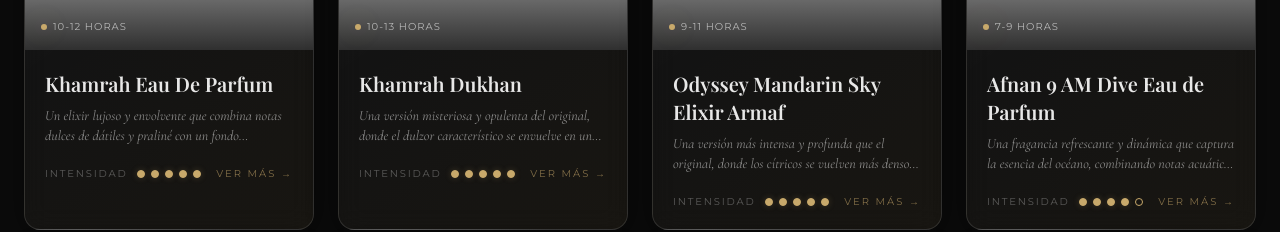
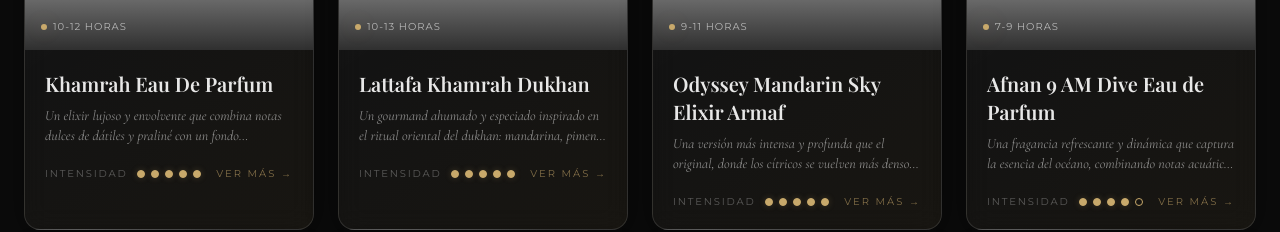
Before and after one commit to DiegoMy7/IKER-PARFUM-DE-ROIS, a React (Vite) app: page / in a window 1280 px wide. Shown: the part 2243-2475 px from the top of the page. Built offline with nearby package versions, Linux system fonts and the light colour scheme; a web font is replaced by a local one.

Commit message:
nuevo catalogo v3

```diff
--- a/src/components/catalog/Footer.jsx
+++ b/src/components/catalog/Footer.jsx
@@ -5,7 +5,7 @@
 
 const SOCIAL_LINKS = [
   { label: 'Instagram', href: 'https://www.instagram.com/', icon: Instagram },
-  { label: 'TikTok', href: 'https://www.tiktok.com/', icon: Music2 },
+  { label: 'TikTok', href: 'https://www.tiktok.com/@777.iker_bt?_r=1&_t=ZS-96KwDp50OV3', icon: Music2 },
   {
     label: 'WhatsApp',
     href: `https://wa.me/${WHATSAPP_NUMBER}?text=${encodeURIComponent('Hola, me gustaría conocer más sobre IKER PARFUM DE ROIS.')}`,
--- a/src/data/perfumes.js
+++ b/src/data/perfumes.js
@@ -1,4 +1,5 @@
-// Datos de ejemplo para usar sin Firebase o para seed inicial
+// Catálogo base para usar sin Firebase o como seed inicial.
+// Las imágenes nuevas quedan preparadas en /public/perfumes con el mismo nombre del producto.
 export const SAMPLE_PERFUMES = [
   {
     id: '1',
@@ -6,10 +7,11 @@
     price: 170,
     description: 'Una variante sofisticada del icónico Khamrah, que añade una nota de café tostado a su base cálida y especiada para una experiencia gourmet profunda.',
     imageUrl: '/perfumes/Khamrah Qahwa Eau De Parfum.webp',
-    notes: { top: 'Canela, Cardamomo, Jengibre', heart: 'Café tostado, Praliné, Frutas confitadas, Flores blancas', base: 'Vainilla, Haba Tonka, Benjuí, Ámbar, Almizcle' },
+    notes: { top: 'Canela, cardamomo, jengibre', heart: 'Café tostado, praliné, frutas confitadas, flores blancas', base: 'Vainilla, haba tonka, benjuí, ámbar, almizcle' },
     longevity: '10-12 horas',
     intensity: 5,
-    occasion: 'Noche, Invierno, Especial',
+    occasion: 'Noche, invierno, ocasión especial',
+    categories: ['arabes'],
     visible: true,
   },
   {
@@ -18,10 +20,11 @@
     price: 170,
     description: 'Una interpretación sublime y ahumada del ADN original, con toques de vainilla bourbon y especias que evocan una masculinidad refinada y nocturna.',
     imageUrl: '/perfumes/Asad Bourbon.webp',
-    notes: { top: 'Pimienta Negra, Piña, Cardamomo', heart: 'Pachulí, Café, Iris', base: 'Vainilla Bourbon, Ámbar, Benjuí, Madera de Roble' },
+    notes: { top: 'Pimienta negra, piña, cardamomo', heart: 'Pachulí, café, iris', base: 'Vainilla bourbon, ámbar, benjuí, madera de roble' },
     longevity: '9-12 horas',
     intensity: 4,
-    occasion: 'Noche, Eventos Formales',
+    occasion: 'Noche, eventos formales',
+    categories: ['arabes'],
     visible: true,
   },
   {
@@ -30,10 +33,10 @@
     price: 170,
     description: 'Una explosión cítrica y dulce que combina la frescura de la mandarina con un fondo de caramelo y maderas, inspirada en la energía del atardecer.',
     imageUrl: '/perfumes/Odyssey Mandarin Sky.webp',
-    notes: { top: 'Mandarina, Naranja, Azafrán, Salvia', heart: 'Caramelo, Haba Tonka, Tagetes', base: 'Ambroxan, Vetiver, Cedro' },
+    notes: { top: 'Mandarina, naranja, azafrán, salvia', heart: 'Caramelo, haba tonka, tagetes', base: 'Ambroxan, vetiver, cedro' },
     longevity: '7-9 horas',
     intensity: 4,
-    occasion: 'Día, Versátil, Otoño',
+    occasion: 'Día, versátil, otoño',
     categories: ['arabes'],
     visible: true,
   },
@@ -43,10 +46,11 @@
     price: 170,
     description: 'Una fragancia vibrante y seductora con una apertura frutal que evoluciona hacia un fondo cálido de vainilla, ideal para destacar en la vida nocturna.',
     imageUrl: '/perfumes/Afnan 9 PM Eau de Parfum.webp',
-    notes: { top: 'Manzana, Canela, Lavanda silvestre, Bergamota', heart: 'Flor de azahar del naranjo, Lirio de los valles', base: 'Vainilla, Haba tonka, Ámbar, Pachulí' },
+    notes: { top: 'Manzana, canela, lavanda silvestre, bergamota', heart: 'Flor de azahar del naranjo, lirio de los valles', base: 'Vainilla, haba tonka, ámbar, pachulí' },
     longevity: '9-12 horas',
     intensity: 5,
-    occasion: 'Noche, Fiesta, Salidas sociales',
+    occasion: 'Noche, fiesta, salidas sociales',
+    categories: ['arabes'],
     visible: true,
   },
   {
@@ -55,34 +59,37 @@
     price: 170,
     description: 'Un elixir lujoso y envolvente que combina notas dulces de dátiles y praliné con un fondo ambarado, creando una estela cálida y adictiva.',
     imageUrl: '/perfumes/Khamrah Eau De Parfum.webp',
-    notes: { top: 'Canela, Nuez moscada, Bergamota', heart: 'Dátiles, Praliné, Nardo, Mahonial', base: 'Vainilla, Haba tonka, Benjuí, Ámbar, Mirra, Madera de Akigala' },
+    notes: { top: 'Canela, nuez moscada, bergamota', heart: 'Dátiles, praliné, nardo, mahonial', base: 'Vainilla, haba tonka, benjuí, ámbar, mirra, madera de akigala' },
     longevity: '10-12 horas',
     intensity: 5,
-    occasion: 'Noche, Invierno, Citas',
+    occasion: 'Noche, invierno, citas',
+    categories: ['arabes'],
     visible: true,
   },
   {
     id: '6',
-    name: 'Khamrah Dukhan',
-    price: 200,
-    description: 'Una versión misteriosa y opulenta del original, donde el dulzor característico se envuelve en un velo de incienso y maderas ahumadas.',
+    name: 'Lattafa Khamrah Dukhan',
+    price: 190,
+    description: 'Un gourmand ahumado y especiado inspirado en el ritual oriental del dukhan: mandarina, pimento e incienso sobre tabaco, ámbar, tonka y praliné.',
     imageUrl: '/perfumes/Khamrah Dukhan.webp',
-    notes: { top: 'Canela, Nuez moscada, Bergamota', heart: 'Dátiles, Praliné, Incienso, Azafrán', base: 'Vainilla, Humo, Ámbar, Cuero, Pachulí' },
+    notes: { top: 'Mandarina, pimento, especias ahumadas', heart: 'Cistus, flor de naranjo, incienso, pachulí', base: 'Tabaco, ámbar, haba tonka, benjuí, praliné' },
     longevity: '10-13 horas',
     intensity: 5,
-    occasion: 'Noche, Invierno, Eventos Formales',
+    occasion: 'Noche, invierno, eventos formales',
+    categories: ['arabes'],
     visible: true,
   },
   {
     id: '7',
     name: 'Odyssey Mandarin Sky Elixir Armaf',
     price: 200,
-    description: 'Una versión más intensa y profunda que el original, donde los cítricos se vuelven más densos y la base ambarada cobra un protagonismo imponente.',
+    description: 'Una versión más intensa y profunda que el original, donde los cítricos se vuelven más densos y la base ámbarada cobra un protagonismo imponente.',
     imageUrl: '/perfumes/Odyssey Mandarin Sky Elixir Armaf.webp',
-    notes: { top: 'Mandarina, Naranja, Pomelo, Salvia', heart: 'Caramelo, Haba Tonka, Especias aromáticas', base: 'Ámbar, Cuero, Vetiver, Cedro' },
+    notes: { top: 'Mandarina, naranja, pomelo, salvia', heart: 'Caramelo, haba tonka, especias aromáticas', base: 'Ámbar, cuero, vetiver, cedro' },
     longevity: '9-11 horas',
     intensity: 5,
-    occasion: 'Noche, Otoño, Invierno',
+    occasion: 'Noche, otoño, invierno',
+    categories: ['arabes'],
     visible: true,
   },
   {
@@ -91,23 +98,23 @@
     price: 175,
     description: 'Una fragancia refrescante y dinámica que captura la esencia del océano, combinando notas acuáticas y cítricas con un secado amaderado muy versátil.',
     imageUrl: '/perfumes/Afnan 9 AM Dive Eau de Parfum.webp',
-    notes: { top: 'Menta, Grosella negra, Limón, Pimienta rosa', heart: 'Manzana, Incienso, Cedro', base: 'Jengibre, Sándalo, Pachulí, Jazmín' },
+    notes: { top: 'Menta, grosella negra, limón, pimienta rosa', heart: 'Manzana, incienso, cedro', base: 'Jengibre, sándalo, pachulí, jazmín' },
     longevity: '7-9 horas',
     intensity: 4,
-    occasion: 'Día, Verano, Gimnasio',
+    occasion: 'Día, verano, gimnasio',
     categories: ['arabes'],
     visible: true,
   },
   {
     id: '9',
-    name: 'Badee Al Oud Sublime Eau De Parfum',
+    name: 'Badee Al Oud Sublime Lattafa',
     price: 170,
-    description: 'Una fragancia frutal y vibrante que destaca por su nota protagonista de manzana roja y rosa, equilibrada con un fondo de musgo y pachulí para una estela exótica.',
+    description: 'Una fragancia frutal, fresca y brillante, con manzana, lichi y rosa al inicio; ciruela y jazmín al centro; y una base de vainilla, musgo y pachulí.',
     imageUrl: '/perfumes/Badee Al Oud Sublime Eau De Parfum.webp',
-    notes: { top: 'Manzana, Lichi, Rosa', heart: 'Ciruela, Jazmín', base: 'Vainilla, Musgo, Pachulí' },
+    notes: { top: 'Manzana, lichi, rosa', heart: 'Ciruela, jazmín', base: 'Vainilla, musgo, pachulí' },
     longevity: '8-10 horas',
     intensity: 4,
-    occasion: 'Día, Primavera, Versátil',
+    occasion: 'Día, primavera, uso diario',
     categories: ['arabes'],
     visible: true,
   },
@@ -115,12 +122,13 @@
     id: '10',
     name: 'Odyssey Homme Armaf',
     price: 180,
-    description: 'Una fragancia oriental y seductora que destaca por su calidez ambarada y notas de iris, ofreciendo una elegancia oscura y sofisticada.',
+    description: 'Una fragancia oriental y seductora que destaca por su calidez ámbarada y notas de iris, ofreciendo una elegancia oscura y sofisticada.',
     imageUrl: '/perfumes/odyssey homme armaf.jpeg',
-    notes: { top: 'Vainilla, Ámbar', heart: 'Iris, Especias orientales', base: 'Cuero, Notas amaderadas, Jazmín' },
+    notes: { top: 'Vainilla, ámbar', heart: 'Iris, especias orientales', base: 'Cuero, notas amaderadas, jazmín' },
     longevity: '8-10 horas',
     intensity: 4,
-    occasion: 'Noche, Citas, Invierno',
+    occasion: 'Noche, citas, invierno',
+    categories: ['arabes'],
     visible: true,
   },
   {
@@ -129,22 +137,24 @@
     price: 170,
     description: 'Una fragancia opulenta y mística inspirada en la gema malaquita, que equilibra notas especiadas de azafrán con la profundidad terrosa del oud y maderas nobles.',
     imageUrl: '/perfumes/Sceptre Malachite Maison Alhambra.webp',
-    notes: { top: 'Azafrán, Nuez moscada, Lavanda', heart: 'Oud (Madera de Agar), Notas amaderadas', base: 'Pachulí, Almizcle' },
+    notes: { top: 'Azafrán, nuez moscada, lavanda', heart: 'Oud, notas amaderadas', base: 'Pachulí, almizcle' },
     longevity: '10-12 horas',
     intensity: 5,
-    occasion: 'Noche, Eventos Especiales, Invierno',
+    occasion: 'Noche, eventos especiales, invierno',
+    categories: ['arabes'],
     visible: true,
   },
   {
     id: '12',
     name: 'Asad Eau De Parfum',
     price: 170,
-    description: 'Una fragancia audaz y especiada con una apertura vibrante de pimienta negra que se asienta en un fondo cálido de vainilla y ámbar, proyectando poder y sofisticación.',
+    description: 'Una fragancia audaz y especiada con una apertura vibrante de pimienta negra que se asienta en un fondo cálido de vainilla y ámbar.',
     imageUrl: '/perfumes/Asad Eau De Parfum.webp',
-    notes: { top: 'Pimienta negra, Piña, Tabaco', heart: 'Café, Iris, Pachulí', base: 'Vainilla, Ámbar, Madera seca, Benjuí, Ládano' },
+    notes: { top: 'Pimienta negra, piña, tabaco', heart: 'Café, iris, pachulí', base: 'Vainilla, ámbar, madera seca, benjuí, ládano' },
     longevity: '9-12 horas',
     intensity: 5,
-    occasion: 'Noche, Invierno, Otoño',
+    occasion: 'Noche, invierno, otoño',
+    categories: ['arabes'],
     visible: true,
   },
   {
@@ -153,22 +163,23 @@
     price: 'Consultar',
     description: 'Una fragancia exuberante y lujosa de carácter gourmand, donde las notas frutales y el melón se funden con un fondo dulce de vainilla y almizcle.',
     imageUrl: '/perfumes/Al Haramain Amber Oud Gold Edition.webp',
-    notes: { top: 'Bergamota, Notas verdes', heart: 'Melón, Notas dulces, Piña, Ámbar', base: 'Vainilla, Almizcle, Notas amaderadas' },
+    notes: { top: 'Bergamota, notas verdes', heart: 'Melón, notas dulces, piña, ámbar', base: 'Vainilla, almizcle, notas amaderadas' },
     longevity: '12+ horas',
     intensity: 5,
-    occasion: 'Noche, Fiesta, Versátil',
+    occasion: 'Noche, fiesta, versátil',
+    categories: ['arabes'],
     visible: true,
   },
   {
     id: '14',
     name: 'Layton Parfums de Marly',
     price: 'Consultar',
-    description: 'Un nicho elegante y seductor: manzana jugosa, lavanda aromatica y una base cremosa de vainilla, patchouli y maderas que deja una estela refinada y muy reconocible.',
+    description: 'Un nicho elegante y seductor: manzana jugosa, lavanda aromática y una base cremosa de vainilla, pachulí y maderas que deja una estela refinada.',
     imageUrl: '/perfumes/Layton Parfums de Marly.webp',
-    notes: { top: 'Manzana, Bergamota, Cardamomo', heart: 'Lavanda, Violeta, Geranio', base: 'Patchouli, Vainilla, Madera de guayaco, Praline' },
+    notes: { top: 'Manzana, bergamota, cardamomo', heart: 'Lavanda, violeta, geranio', base: 'Pachulí, vainilla, madera de guayaco, praliné' },
     longevity: '10-12 horas',
     intensity: 5,
-    occasion: 'Noche, Elegante, Clima fresco',
+    occasion: 'Noche, elegante, clima fresco',
     categories: ['nicho'],
     visible: true,
   },
@@ -176,12 +187,12 @@
     id: '15',
     name: 'Erba Pura Xerjoff',
     price: 'Consultar',
-    description: 'Una fragancia nicho luminosa y frutal, con cítricos mediterráneos en la salida, frutas dulces en el corazón y un fondo limpio de almizcle blanco, ámbar y vainilla.',
+    description: 'Una fragancia nicho luminosa y frutal, con cítricos mediterraneos en la salida, frutas dulces en el corazón y un fondo limpio de almizcle blanco, ámbar y vainilla.',
     imageUrl: '/perfumes/Erba Pura Xerjoff.webp',
-    notes: { top: 'Limón, Bergamota de Calabria, Naranja siciliana', heart: 'Frutas mediterráneas', base: 'Ámbar, Vainilla de Madagascar, Almizcle blanco' },
+    notes: { top: 'Limón, bergamota de Calabria, naranja siciliana', heart: 'Frutas mediterráneas', base: 'Ámbar, vainilla de Madagascar, almizcle blanco' },
     longevity: '9-12 horas',
     intensity: 5,
-    occasion: 'Día, Verano, Salidas',
+    occasion: 'Día, verano, salidas',
     categories: ['nicho'],
     visible: true,
   },
@@ -189,12 +200,12 @@
     id: '16',
     name: 'Valentino Uomo Born In Roma Intense',
     price: 'Consultar',
-    description: 'Un diseñador ambarado y fougère que combina vainilla bourbon con lavandín y vetiver ahumado, logrando un aroma nocturno, moderno y sensual sin perder elegancia.',
+    description: 'Un diseñador ambarado y fougère que combina vainilla bourbon con lavandin y vetiver ahumado, logrando un aroma nocturno, moderno y sensual.',
     imageUrl: '/perfumes/Valentino Uomo Born In Roma Intense.webp',
-    notes: { top: 'Vainilla bourbon, Jengibre', heart: 'Lavandin', base: 'Vetiver ahumado' },
+    notes: { top: 'Vainilla bourbon, jengibre', heart: 'Lavandin', base: 'Vetiver ahumado' },
     longevity: '8-10 horas',
     intensity: 4,
-    occasion: 'Noche, Citas, Clima fresco',
+    occasion: 'Noche, citas, clima fresco',
     categories: ['disenador'],
     visible: true,
   },
@@ -202,12 +213,12 @@
     id: '17',
     name: 'Scandal Pour Homme EDT',
     price: 'Consultar',
-    description: 'Un diseñador ambarado amaderado, dulce y atrevido, donde la salvia esclarea se une al haba tonka, el caramelo y el vetiver para una estela masculina y llamativa.',
+    description: 'Un diseñador ambarado amaderado, dulce y atrevido, donde la salvia esclarea se une al haba tonka, el caramelo y el vetiver.',
     imageUrl: '/perfumes/Scandal Pour Homme.webp',
-    notes: { top: 'Salvia esclarea', heart: 'Haba tonka, Caramelo', base: 'Vetiver' },
+    notes: { top: 'Salvia esclarea', heart: 'Haba tonka, caramelo', base: 'Vetiver' },
     longevity: '8-10 horas',
     intensity: 4,
-    occasion: 'Noche, Fiesta, Clima fresco',
+    occasion: 'Noche, fiesta, clima fresco',
     categories: ['disenador'],
     visible: true,
   },
@@ -215,12 +226,12 @@
     id: '18',
     name: 'Scandal Le Parfum',
     price: 'Consultar',
-    description: 'Una versión más intensa y elegante de Scandal, con geranio vibrante, tonka adictiva y sándalo cálido para una presencia nocturna más profunda.',
+    description: 'Una versión más intensa y elegante de Scandal, con geranio vibrante, tonka adictiva y sándalo cálido para una presencia nocturna profunda.',
     imageUrl: '/perfumes/Scandal Le Parfum.webp',
     notes: { top: 'Geranio', heart: 'Haba tonka', base: 'Sándalo' },
     longevity: '9-12 horas',
     intensity: 5,
-    occasion: 'Noche, Formal, Invierno',
+    occasion: 'Noche, formal, invierno',
     categories: ['disenador'],
     visible: true,
   },
@@ -228,12 +239,12 @@
     id: '19',
     name: 'Jean Paul Gaultier Le Male Le Parfum',
     price: 'Consultar',
-    description: 'Un ambarado amaderado elegante, con cardamomo especiado, lavanda e iris en el corazón y una vainilla densa que le da un perfil sobrio, sensual y muy nocturno.',
+    description: 'Un ambarado amaderado elegante, con cardamomo especiado, lavanda e iris en el corazón y una vainilla densa de perfil sobrio y sensual.',
     imageUrl: '/perfumes/Jean Paul Gaultier Le Male Le Parfum.webp',
-    notes: { top: 'Cardamomo', heart: 'Lavanda, Iris', base: 'Vainilla' },
+    notes: { top: 'Cardamomo', heart: 'Lavanda, iris', base: 'Vainilla' },
     longevity: '9-12 horas',
     intensity: 5,
-    occasion: 'Noche, Elegante, Citas',
+    occasion: 'Noche, elegante, citas',
     categories: ['disenador'],
     visible: true,
   },
@@ -243,10 +254,10 @@
     price: 'Consultar',
     description: 'Un parfum intenso, dulce y cálido: abre con menta fresca y lavanda, se vuelve cremoso con benjuí y termina con tonka, miel, tabaco y vainilla.',
     imageUrl: '/perfumes/Jean Paul Gaultier Le Male Elixir.webp',
-    notes: { top: 'Menta, Lavanda', heart: 'Benjuí, Vainilla', base: 'Haba tonka, Miel, Tabaco' },
+    notes: { top: 'Menta, lavanda', heart: 'Benzoin, vainilla', base: 'Haba tonka, miel, tabaco' },
     longevity: '10-12 horas',
     intensity: 5,
-    occasion: 'Noche, Fiesta, Clima fresco',
+    occasion: 'Noche, fiesta, clima fresco',
     categories: ['disenador'],
     visible: true,
   },
@@ -254,12 +265,12 @@
     id: '21',
     name: 'Azzaro The Most Wanted Eau de Parfum Intense',
     price: 'Consultar',
-    description: 'Un diseñador gourmand y poderoso, con cardamomo especiado, acorde de toffee/caramelo y maderas ambaradas que lo vuelven magnético para noches y clima fresco.',
+    description: 'Un diseñador gourmand y poderoso, con cardamomo especiado, acorde de toffee y maderas ambaradas que lo vuelven magnético para noches y clima fresco.',
     imageUrl: '/perfumes/Azzaro The Most Wanted Eau de Parfum Intense.webp',
-    notes: { top: 'Cardamomo', heart: 'Acorde de toffee, Caramelo', base: 'Maderas ambaradas' },
+    notes: { top: 'Cardamomo', heart: 'Acorde de toffee, caramelo', base: 'Maderas ambaradas' },
     longevity: '9-12 horas',
     intensity: 5,
-    occasion: 'Noche, Citas, Invierno',
+    occasion: 'Noche, citas, invierno',
     categories: ['disenador'],
     visible: true,
   },
@@ -269,10 +280,10 @@
     price: 'Consultar',
     description: 'Un fougère amaderado ambarado, dulce y envolvente, con pimienta rosa, lavanda, salvia, castaña azucarada, vainilla y maderas ambaradas.',
     imageUrl: '/perfumes/Stronger With You Intensely.webp',
-    notes: { top: 'Pimienta rosa, Violeta, Enebro', heart: 'Lavanda, Salvia, Canela', base: 'Madera ambarada, Vainilla, Castaña azucarada, Gamuza' },
+    notes: { top: 'Pimienta rosa, violeta, enebro', heart: 'Lavanda, salvia, canela', base: 'Madera ámbarada, vainilla, castaña azucarada, gamuza' },
     longevity: '8-10 horas',
     intensity: 4,
-    occasion: 'Noche, Clima fresco, Citas',
+    occasion: 'Noche, clima fresco, citas',
     categories: ['disenador'],
     visible: true,
   },
@@ -280,13 +291,130 @@
     id: '23',
     name: 'Versace Eros Eau de Parfum',
     price: 'Consultar',
-    description: 'Un diseñador fresco, dulce y amaderado, con cítricos italianos, menta y manzana confitada sobre una base de cedro, vetiver, patchouli, vainilla y cuero.',
+    description: 'Un diseñador fresco, dulce y amaderado, con cítricos italianos, menta y manzana confitada sobre una base de cedro, vetiver, pachulí, vainilla y cuero.',
     imageUrl: '/perfumes/Versace Eros Eau de Parfum.webp',
-    notes: { top: 'Limón italiano, Mandarina, Menta, Manzana confitada', heart: 'Geranio, Salvia esclarea, Ambermax', base: 'Cedro, Vetiver, Patchouli, Sándalo, Vainilla, Cuero' },
+    notes: { top: 'Limón italiano, mandarina, menta, manzana confitada', heart: 'Geranio, salvia esclarea, Ambermax', base: 'Cedro, vetiver, pachulí, sándalo, vainilla, cuero' },
     longevity: '8-10 horas',
     intensity: 4,
-    occasion: 'Noche, Fiesta, Versátil',
+    occasion: 'Noche, fiesta, versátil',
     categories: ['disenador'],
+    visible: true,
+  },
+  {
+    id: '24',
+    name: 'Hawas Ice Rasasi',
+    price: 170,
+    description: 'Una versión más fría, fresca y cristalina del ADN Hawas: manzana helada, cítricos y anís se mezclan con ciruela, flor de naranjo y una base marina-amaderada.',
+    imageUrl: '/perfumes/Hawas Ice Rasasi.webp',
+    notes: { top: 'Manzana helada, limón italiano, bergamota siciliana, anís estrellado', heart: 'Ciruela, flor de naranjo, cardamomo, acorde marino helado', base: 'Almizcle, ámbar, madera flotante, musgo cristalizado' },
+    longevity: '8-10 horas',
+    intensity: 4,
+    occasion: 'Día, verano, uso casual',
+    categories: ['arabes'],
+    visible: true,
+  },
+  {
+    id: '25',
+    name: 'Hawas Malibu Rasasi',
+    price: 210,
+    description: 'Un Hawas tropical y luminoso, con piña, naranja y pomelo en la salida, un corazón ambarado con lavanda e iris, y un fondo dulce-musculoso de tonka y cashmeran.',
+    imageUrl: '/perfumes/Hawas Malibu Rasasi.webp',
+    notes: { top: 'Piña, naranja, pomelo', heart: 'Ámbar, iris, lavanda', base: 'Haba tonka, almizcle, cashmeran, pachulí' },
+    longevity: '8-10 horas',
+    intensity: 4,
+    occasion: 'Día, verano, salidas casuales',
+    categories: ['arabes'],
+    visible: true,
+  },
+  {
+    id: '26',
+    name: 'Fakhar Black Lattafa',
+    price: 'Consultar',
+    description: 'Un aromático fresco y masculino, con manzana, bergamota y jengibre al inicio; lavanda y salvia en el corazón; y una base limpia de tonka, cedro, amberwood y vetiver.',
+    imageUrl: '/perfumes/Fakhar Black Lattafa.webp',
+    notes: { top: 'Manzana, bergamota, jengibre', heart: 'Lavanda, salvia, bayas de enebro, geranio', base: 'Haba tonka, cedro, amberwood, vetiver' },
+    longevity: '7-9 horas',
+    intensity: 4,
+    occasion: 'Día, oficina, uso diario',
+    categories: ['arabes'],
+    visible: true,
+  },
+  {
+    id: '27',
+    name: 'Badee Al Oud Honor & Glory Lattafa',
+    price: 170,
+    description: 'Una mezcla cremosa y exótica: piña con crème brûlée, especias suaves en el corazón y una base de vainilla, sándalo, cashmeran y musgo.',
+    imageUrl: '/perfumes/Badee Al Oud Honor and Glory Lattafa.webp',
+    notes: { top: 'Piña, crème brûlée', heart: 'Canela, cúrcuma, pimienta negra, benjuí', base: 'Vainilla, sándalo, cashmeran, musgo' },
+    longevity: '8-10 horas',
+    intensity: 4,
+    occasion: 'Día, tarde, clima templado',
+    categories: ['arabes'],
+    visible: true,
+  },
+  {
+    id: '28',
+    name: 'Hawas Fire Rasasi',
+    price: 210,
+    description: 'Una lectura más intensa de la línea Hawas, con salvia clara, acorde marino y jazmín sobre un fondo mineral de ámbar gris, ámbar y madera flotante.',
+    imageUrl: '/perfumes/Hawas Fire Rasasi.webp',
+    notes: { top: 'Salvia clara', heart: 'Acorde marino, jazmín egipcio', base: 'Ámbar gris, ámbar, notas minerales, madera flotante' },
+    longevity: '8-10 horas',
+    intensity: 4,
+    occasion: 'Tarde, noche, salidas',
+    categories: ['arabes'],
+    visible: true,
+  },
+  {
+    id: '29',
+    name: 'Odyssey Aqua Armaf',
+    price: 200,
+    description: 'Un aromático acuático fresco y moderno, con naranja, pomelo y artemisia; un corazón de menta y lavanda; y una base limpia de ambroxan, ciprés y pachulí.',
+    imageUrl: '/perfumes/Odyssey Aqua Armaf.webp',
+    notes: { top: 'Naranja, pomelo, artemisia', heart: 'Menta, lavanda', base: 'Ambroxan, ciprés, pachulí' },
+    longevity: '7-9 horas',
+    intensity: 4,
+    occasion: 'Día, verano, uso casual',
+    categories: ['arabes'],
+    visible: true,
+  },
+  {
+    id: '30',
+    name: '9PM Elixir Afnan',
+    price: 215,
+    description: 'Una evolución especiada y nocturna de 9PM, con nuez moscada, elemi y cardamomo sobre cuero, lavandin y una base cremosa de vainilla, ládano y pachulí.',
+    imageUrl: '/perfumes/9PM Elixir Afnan.webp',
+    notes: { top: 'Nuez moscada, elemi, cardamomo', heart: 'Pimento, lavandin, cuero', base: 'Cistus, ládano, pachulí, vainilla' },
+    longevity: '9-12 horas',
+    intensity: 5,
+    occasion: 'Noche, fiesta, clima fresco',
+    categories: ['arabes'],
+    visible: true,
+  },
+  {
+    id: '31',
+    name: 'Nitro Red Dumont',
+    price: 'Consultar',
+    description: 'Un perfume frutal-acuático y amaderado, con bergamota, lavanda y manzana, un corazón de sandía, cedro y cálamo, y una base cálida de sándalo, pachulí y ámbar.',
+    imageUrl: '/perfumes/Nitro Red Dumont.webp',
+    notes: { top: 'Bergamota, lavanda, manzana', heart: 'Sandía, cedro, cálamo', base: 'Sándalo, pachulí, ámbar' },
+    longevity: '8-10 horas',
+    intensity: 4,
+    occasion: 'Día, verano, casual',
+    categories: ['arabes'],
+    visible: true,
+  },
+  {
+    id: '32',
+    name: 'Vulcan Feu French Avenue',
+    price: 'Consultar',
+    description: 'Una fragancia tropical y vibrante, con mango, limón, jengibre y ruibarbo; un corazón floral-gourmand; y una base de tonka, cedro, ambergris y musgo.',
+    imageUrl: '/perfumes/Vulcan Feu French Avenue.webp',
+    notes: { top: 'Mango, limón, jengibre, ruibarbo', heart: 'Pimienta rosa, jazmín, violeta, praliné', base: 'Haba tonka, cedro, ambergris, musgo' },
+    longevity: '8-10 horas',
+    intensity: 4,
+    occasion: 'Día, verano, salidas',
+    categories: ['arabes'],
     visible: true,
   },
 ];
--- a/src/services/perfumeStore.js
+++ b/src/services/perfumeStore.js
@@ -1,6 +1,6 @@
 import { SAMPLE_PERFUMES } from '../data/perfumes';
 
-const STORAGE_KEY = 'iker-parfum-de-rois-perfumes-v2';
+const STORAGE_KEY = 'iker-parfum-de-rois-perfumes-v3';
 
 function clonePerfumes(perfumes) {
   return perfumes.map((perfume) => ({ ...perfume, notes: { ...(perfume.notes || {}) } }));
```
